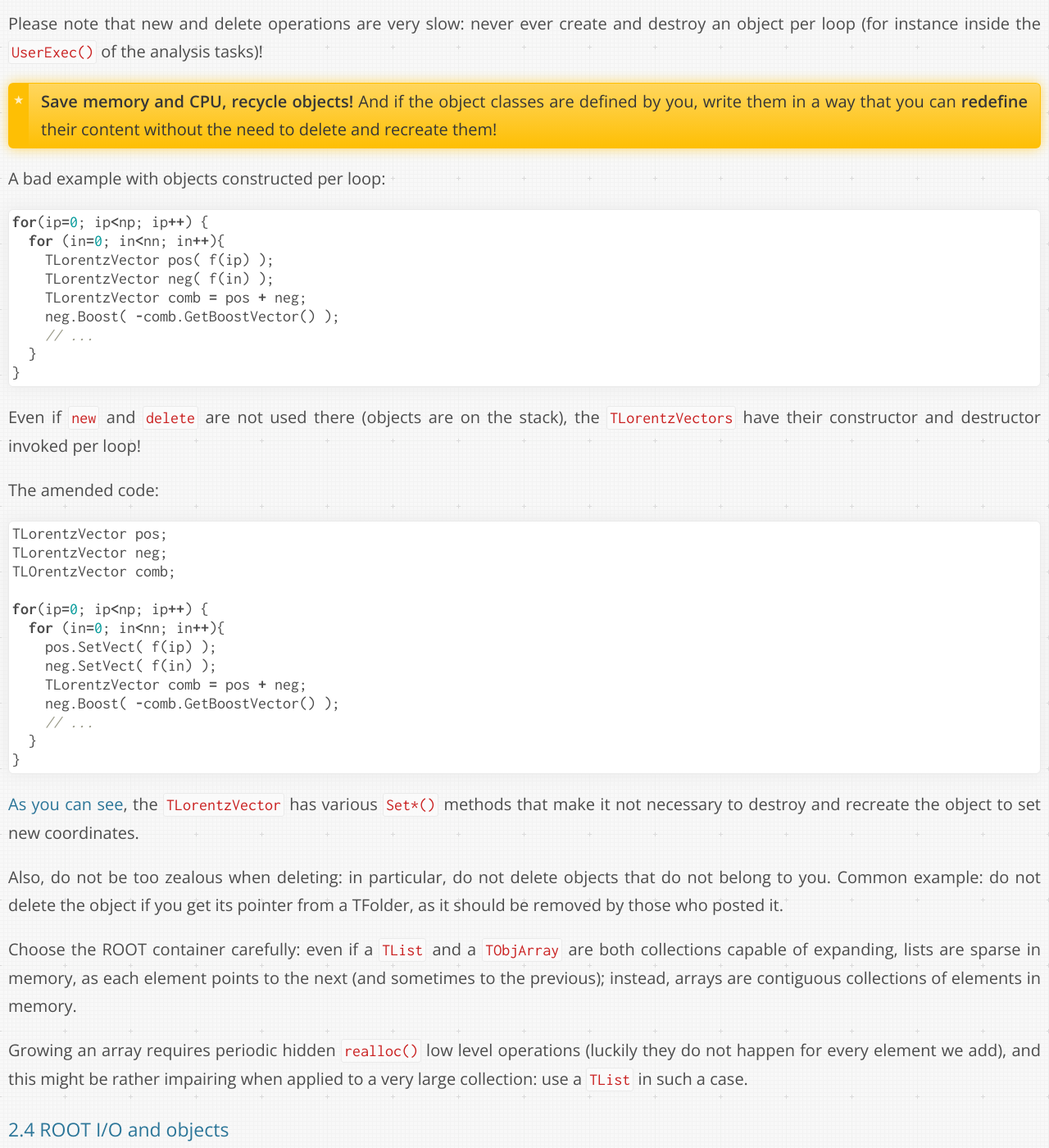
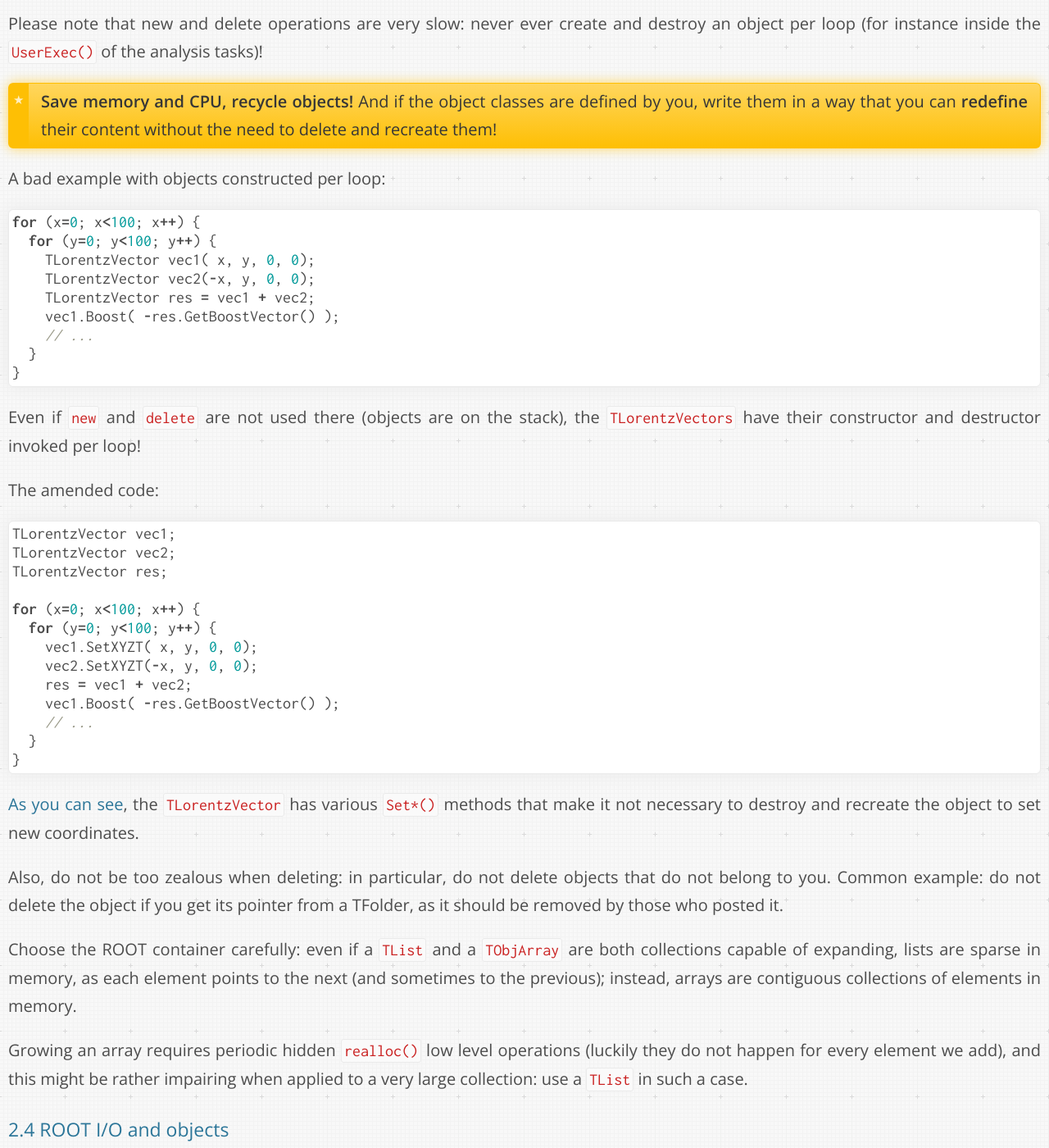
Before and after one commit to dberzano/dberzano.github.io, a Jekyll site: the page built from alice/debug/index.md, in a window 1280 px wide and 1400 px high, scrolled down 7143 px. Shown: the whole window at 82% size. Built offline with Jekyll 4.4.1, drawn with Linux system fonts in a browser that asks for light colours; Markdown is read by kramdown in place of the engine named in the settings.

Commit message:
DebugTut: fixed object recycling example
Still using TLorentzVector

````diff
--- a/alice/debug/index.md
+++ b/alice/debug/index.md
@@ -316,17 +316,16 @@ ever create and destroy an object per loop (for instance inside the
 A **bad example** with objects constructed per loop:
 
 ```c++
-for(ip=0; ip<np; ip++) {
-  for (in=0; in<nn; in++){
-    TLorentzVector pos( f(ip) );
-    TLorentzVector neg( f(in) );
-    TLorentzVector comb = pos + neg;
-    neg.Boost( -comb.GetBoostVector() );
+for (x=0; x<100; x++) {
+  for (y=0; y<100; y++) {
+    TLorentzVector vec1( x, y, 0, 0);
+    TLorentzVector vec2(-x, y, 0, 0);
+    TLorentzVector res = vec1 + vec2;
+    vec1.Boost( -res.GetBoostVector() );
     // ...
   }
 }
 ```
-<!-- -->
 
 Even if `new` and `delete` are not used there (objects are on the
 stack), the `TLorentzVectors` have their constructor and destructor
@@ -335,21 +334,20 @@ invoked **per loop!**
 The amended code:
 
 ```c++
-TLorentzVector pos;
-TLorentzVector neg;
-TLOrentzVector comb;
-
-for(ip=0; ip<np; ip++) {
-  for (in=0; in<nn; in++){
-    pos.SetVect( f(ip) );
-    neg.SetVect( f(in) );
-    TLorentzVector comb = pos + neg;
-    neg.Boost( -comb.GetBoostVector() );
+TLorentzVector vec1;
+TLorentzVector vec2;
+TLorentzVector res;
+
+for (x=0; x<100; x++) {
+  for (y=0; y<100; y++) {
+    vec1.SetXYZT( x, y, 0, 0);
+    vec2.SetXYZT(-x, y, 0, 0);
+    res = vec1 + vec2;
+    vec1.Boost( -res.GetBoostVector() );
     // ...
   }
 }
 ```
-<!-- -->
 
 [As you can see](http://root.cern.ch/root/html/TLorentzVector.html),
 the `TLorentzVector` has various `Set*()` methods that make it not
````
